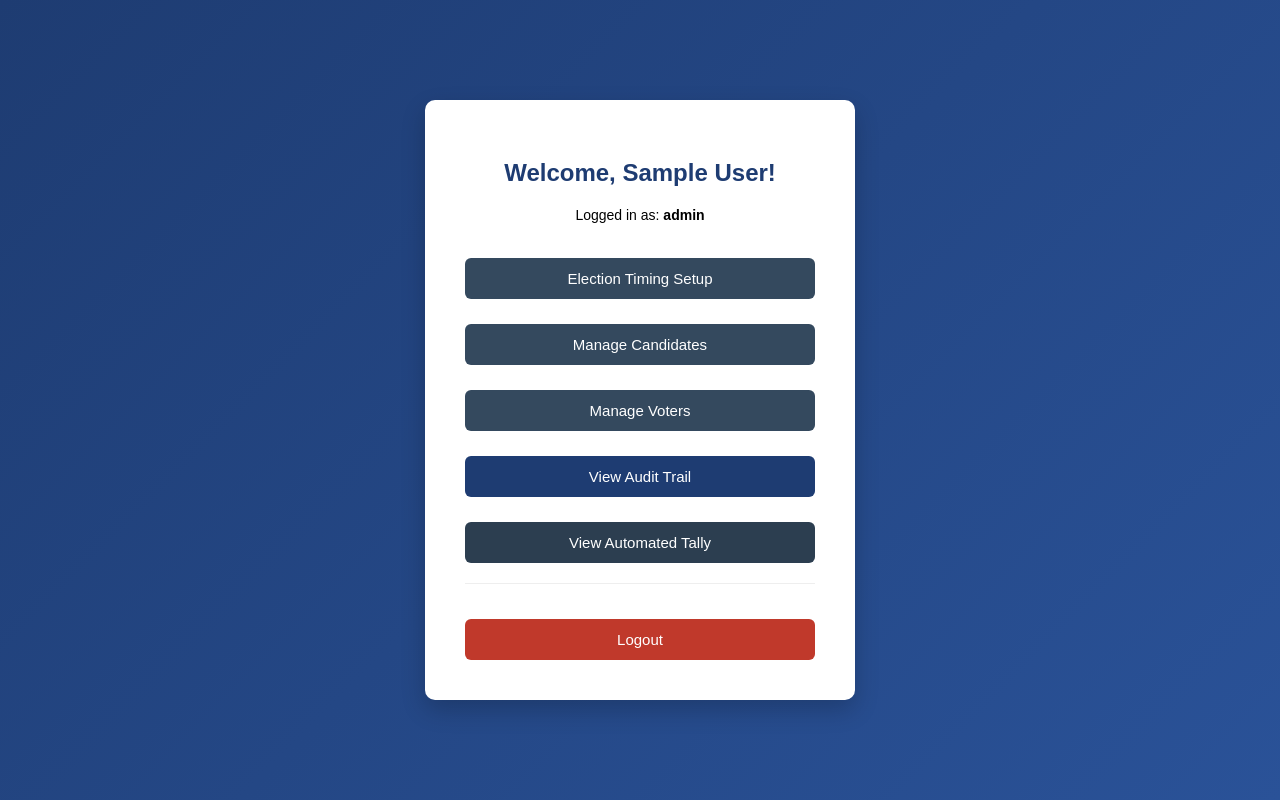
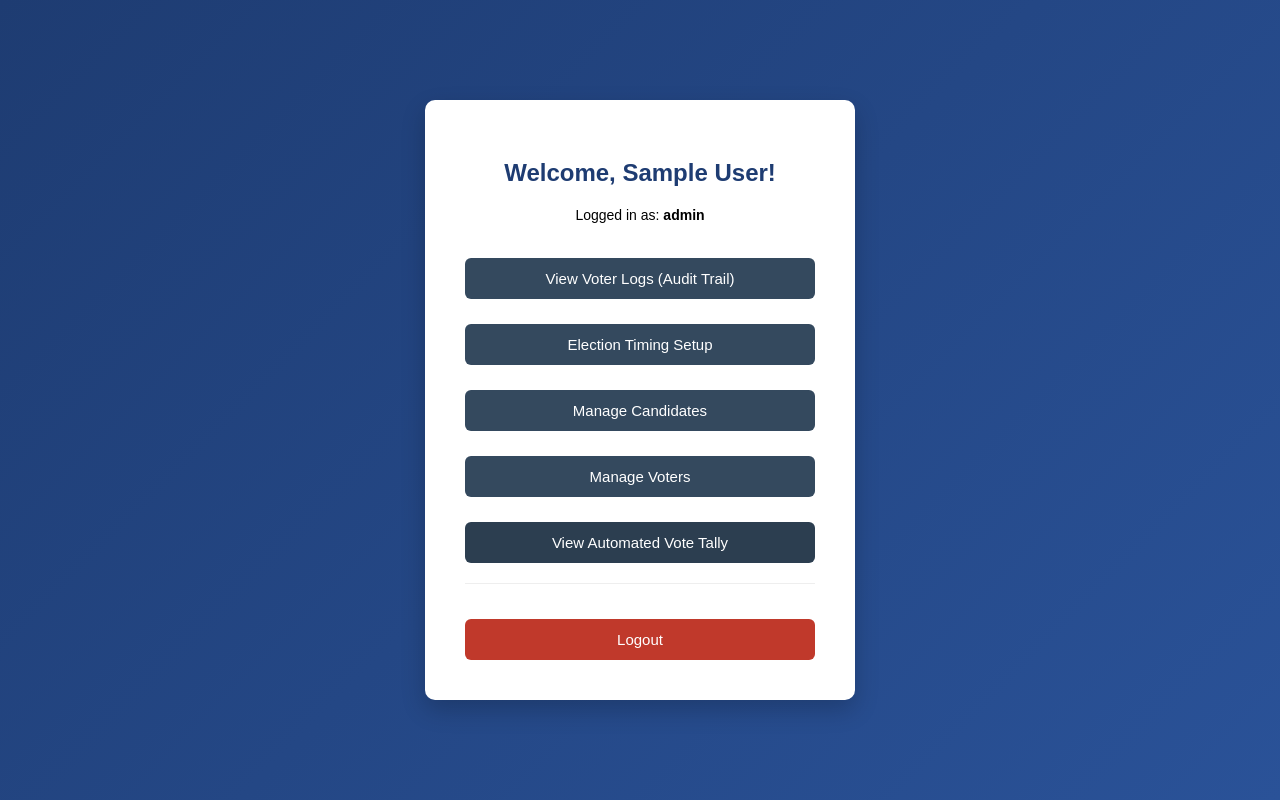
Before and after one commit to rafael2983/ITPROG-Election-System, a PHP site: page /dashboard.php in a window 1280 px wide. Run offline with PHP 8.4, Linux system fonts and the light colour scheme; the visitor is signed in with stand-in values (Sample User, id 1).

Commit message:
Added changes for what committee sees. And U.I. of vote.php.

```diff
--- a/election-system-MP/dashboard.php
+++ b/election-system-MP/dashboard.php
@@ -1,5 +1,7 @@
 <?php
-session_start();
+if (session_status() === PHP_SESSION_NONE) {
+    session_start();
+}
 if (!isset($_SESSION['user_id'])) {
     header("Location: auth/login.php");
     exit();
@@ -15,26 +17,33 @@ $role = strtolower($_SESSION['role']);
 </head>
 <body>
 <div class="container">
-    <h2>Welcome, <?php echo $_SESSION['name']; ?>!</h2>
-    <p>Logged in as: <strong><?php echo $_SESSION['role']; ?></strong></p>
+    <h2>Welcome, <?php echo htmlspecialchars($_SESSION['name']); ?>!</h2>
+    <p>Logged in as: <strong><?php echo htmlspecialchars($_SESSION['role']); ?></strong></p>
+
     <div class="button-group" style="display: flex; flex-direction: column; gap: 10px; margin-top: 20px;">
 
+        <?php if ($role === 'student' || $role === 'candidate' || $role === 'committee'): ?>
+            <a href="view_candidates.php"><button style="width: 100%;">View Candidates & Positions</button></a>
+        <?php endif; ?>
+
         <?php if ($role === 'student' || $role === 'candidate'): ?>
-            <a href="view_candidates.php"><button style="width: 100%;">View Candidates</button></a>
             <a href="vote.php"><button style="width: 100%;">Cast Your Vote</button></a>
             <a href="auth/candidate_register.php"><button style="width: 100%;">Apply as Candidate</button></a>
         <?php endif; ?>
 
+        <?php if ($role === 'committee' || $role === 'manager' || $role === 'admin'): ?>
+            <a href="voter_logs.php"><button style="width: 100%; background-color: #34495e; color: white;">View Voter Logs (Audit Trail)</button></a>
+        <?php endif; ?>
+
         <?php if ($role === 'manager' || $role === 'admin'): ?>
-            <a href="setup_election.php"><button style="width: 100%; background-color: #34495e;">Election Timing Setup</button></a>
-            <a href="manage_candidates.php"><button style="width: 100%; background-color: #34495e;">Manage Candidates</button></a>
-            <a href="manage_voters.php"><button style="width: 100%; background-color: #34495e;">Manage Voters</button></a>
-            <a href="voter_logs.php"><button style="width: 100%;">View Audit Trail</button></a>
-            <a href="results.php"><button style="width: 100%; background-color: #2c3e50;">View Automated Tally</button></a>
+            <a href="setup_election.php"><button style="width: 100%; background-color: #34495e; color: white;">Election Timing Setup</button></a>
+            <a href="manage_candidates.php"><button style="width: 100%; background-color: #34495e; color: white;">Manage Candidates</button></a>
+            <a href="manage_voters.php"><button style="width: 100%; background-color: #34495e; color: white;">Manage Voters</button></a>
+            <a href="results.php"><button style="width: 100%; background-color: #2c3e50; color: white;">View Automated Vote Tally</button></a>
         <?php endif; ?>
 
         <hr style="width: 100%; border: 0; border-top: 1px solid #eee; margin: 10px 0;">
-        <a href="auth/logout.php"><button style="width: 100%; background-color: #c0392b;">Logout</button></a>
+        <a href="auth/logout.php"><button style="width: 100%; background-color: #c0392b; color: white;">Logout</button></a>
     </div>
 </div>
 </body>
```
Also changed, not shown: election-system-MP/vote.php (+51 -14 lines).
